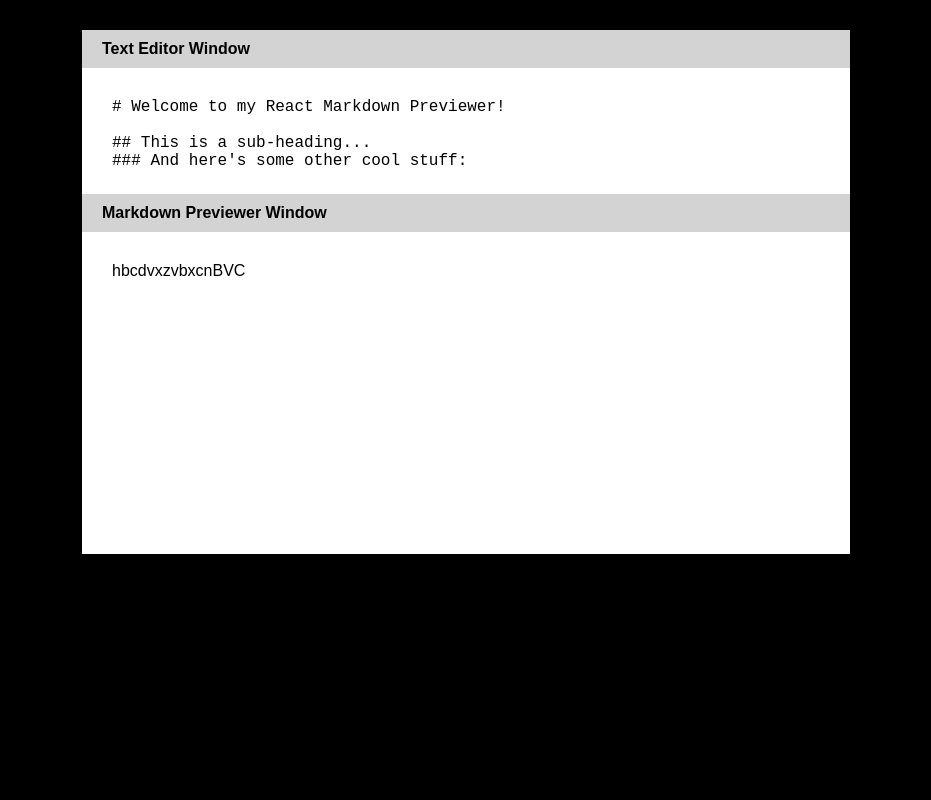
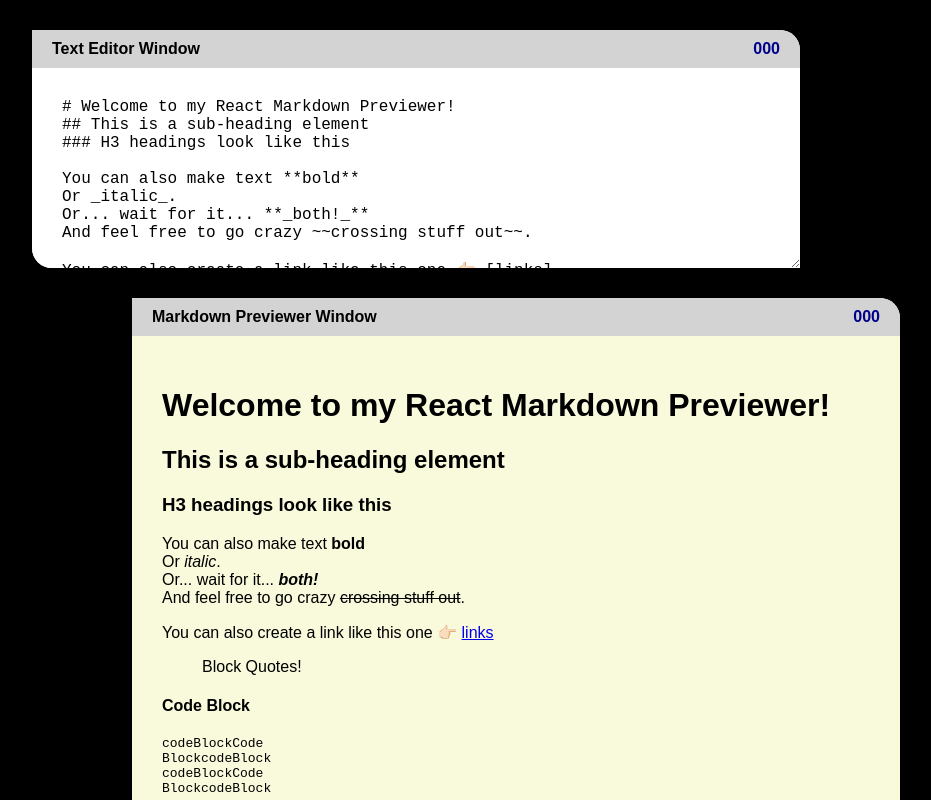
Before and after one commit to MakeItBack/Markdown-Previewer, a React (Create React App) app: page / in a window 1280 px wide. Shown: the top 800 px of the page, without its empty margins (174-1105 px from the left). Built offline with nearby package versions, Linux system fonts and the light colour scheme.

Commit message:
working solution passing all tests

```diff
--- a/public/index.html
+++ b/public/index.html
@@ -13,5 +13,6 @@
    <body>
       <noscript>You need to enable JavaScript to run this app.</noscript>
       <div id="root"></div>
+      <script src="https://cdn.freecodecamp.org/testable-projects-fcc/v1/bundle.js"></script>
    </body>
 </html>
--- a/src/App.css
+++ b/src/App.css
@@ -1,8 +1,8 @@
 .App {
-   height: 100vh;
+   min-height: 100vh;
    width: 100%;
    display: flex;
    flex-direction: column;
    align-items: center;
-   justify-content: start;
+   justify-content: flex-start;
 }
--- a/src/App.js
+++ b/src/App.js
@@ -1,21 +1,26 @@
 import React from "react";
-import { marked } from "marked";
 import "./App.css";
 import "./Previewer.css";
 import "./Editor.css";
 import Editor from "./Editor";
 import Previewer from "./Previewer";
+import { sampleText } from "./sampleText";
 
 class App extends React.Component {
    constructor(props) {
       super(props);
-      this.state = { editorText: "", previewText: "hbcdvxzvbxcnBVC" };
+      this.state = { editorText: sampleText };
+      this.updateEditor = this.updateEditor.bind(this);
+   }
+   updateEditor(event) {
+      const input = event.target.value;
+      this.setState({ editorText: input });
    }
    render() {
       return (
          <div className="App">
-            <Editor editorText={this.state.editorText} />
-            <Previewer previewText={this.state.previewText} />
+            <Editor editorText={this.state.editorText} updateEditor={this.updateEditor} />
+            <Previewer editorText={this.state.editorText} />
          </div>
       );
    }
--- a/src/Editor.css
+++ b/src/Editor.css
@@ -1,21 +1,22 @@
 .Editor {
-   /* height: 45%; */
    width: 100%;
    background-color: white;
-   box-sizing: border-box;
+   box-sizing: content-box;
    margin-top: 30px;
+   position: relative;
+   right: 50px;
+   border-radius: 0 20px;
+   border: 2px;
 }
 
 textarea {
    box-sizing: border-box;
    padding: 30px;
-   width: 100%;
    max-width: 100%;
    min-width: 100%;
-   height: 100%;
+   min-height: 200px;
    display: block;
-   /* font-family: sans-serif; */
    font-size: 16px;
    border: none;
-   overflow: none;
+   border-radius: 0 0 0 20px;
 }
--- a/src/Editor.js
+++ b/src/Editor.js
@@ -1,15 +1,11 @@
 import Toolbar from "./Toolbar";
-import { sampleText } from "./sampleText";
 
 const Editor = (props) => {
    return (
       <div className="Editor">
          <Toolbar toolbarTitle="Text Editor Window" />
-         <textarea
-            id="editor"
-            className="Editor-window"
-            value={props.editorText !== "" ? props.editorText : sampleText}>
-            Editor
+         <textarea id="editor" onChange={props.updateEditor}>
+            {props.editorText}
          </textarea>
       </div>
    );
--- a/src/Previewer.css
+++ b/src/Previewer.css
@@ -1,13 +1,17 @@
 .Previewer {
-   height: 45%;
+   min-height: 30%;
    width: 100%;
-   margin-top: 30px;
-   background-color: white;
+   margin: 30px 0;
+   background-color: rgb(249, 249, 220);
    box-sizing: border-box;
+   position: relative;
+   left: 50px;
+   border-radius: 0 20px;
 }
-
-.Previewer-window {
+#preview {
    padding: 30px;
    max-width: 100%;
-   max-height: 100%;
 }
+img {
+   max-width: 100%;
+}
--- a/src/Previewer.js
+++ b/src/Previewer.js
@@ -1,14 +1,35 @@
+import React from "react";
 import Toolbar from "./Toolbar";
+import { marked } from "marked";
 
-const Previewer = (props) => {
-   return (
-      <div className="Previewer">
-         <Toolbar toolbarTitle="Markdown Previewer Window" />
-         <div id="preview" className="Previewer-window">
-            {props.previewText}
+class Previewer extends React.Component {
+   constructor(props) {
+      super(props);
+      this.createHtml = this.createHtml.bind(this);
+   }
+   createHtml() {
+      const input = this.props.editorText;
+      const output = marked.parse(input, {
+         gfm: true,
+         breaks: true,
+         headerIds: false,
+      });
+      return output;
+   }
+   componentDidUpdate() {
+      document.getElementById("preview").innerHTML = this.createHtml();
+   }
+   componentDidMount() {
+      document.getElementById("preview").innerHTML = this.createHtml();
+   }
+   render() {
+      return (
+         <div className="Previewer">
+            <Toolbar toolbarTitle="Markdown Previewer Window" />
+            <div id="preview"></div>
          </div>
-      </div>
-   );
-};
+      );
+   }
+}
 
 export default Previewer;
--- a/src/Toolbar.js
+++ b/src/Toolbar.js
@@ -1,7 +1,30 @@
 const Toolbar = (props) => {
-   const styles = { backgroundColor: "lightGrey", padding: "10px 20px", fontWeight: 600 };
+   const styles = {
+      backgroundColor: "lightGrey",
+      padding: "10px 20px",
+      fontWeight: 600,
+      borderRadius: "0 20px 0 0",
+      // display: "flex",
+      // flexDirection: "row",
+      // alignItems: "center",
+      // justifyContent: "spaceBetween",
+   };
 
-   return <div style={styles}>{props.toolbarTitle}</div>;
+   return (
+      <div style={styles}>
+         <p style={{ display: "inline-block", margin: 0 }}>{props.toolbarTitle}</p>
+         <p
+            style={{
+               display: "block",
+               margin: 0,
+               float: "right",
+               cursor: "pointer",
+               color: "darkBlue",
+            }}>
+            000
+         </p>
+      </div>
+   );
 };
 
 export default Toolbar;
--- a/src/sampleText.js
+++ b/src/sampleText.js
@@ -1,4 +1,36 @@
 export const sampleText = `# Welcome to my React Markdown Previewer!
+## This is a sub-heading element
+### H3 headings look like this
 
-## This is a sub-heading...
-### And here's some other cool stuff:`;
+You can also make text **bold**
+Or _italic_.
+Or... wait for it... **_both!_**
+And feel free to go crazy ~~crossing stuff out~~.
+
+You can also create a link like this one 👉🏻 [links](https://www.freecodecamp.org)
+
+> Block Quotes!
+
+ #### Code Block
+
+    codeBlockCode
+    BlockcodeBlock
+    codeBlockCode
+    BlockcodeBlock
+
+#### Inline Code
+
+....looks like \`code\`
+
+- And of course there are lists.
+  - Some are bulleted.
+     - With different indentation levels.
+        - That look like this.
+
+
+1. And there are numbered lists too.
+1. Use just 1s if you want!
+1. And last but not least, let's not forget embedded images:
+
+![freeCodeCamp Logo](https://cdn.freecodecamp.org/testable-projects-fcc/images/fcc_secondary.svg)
+`;
```
